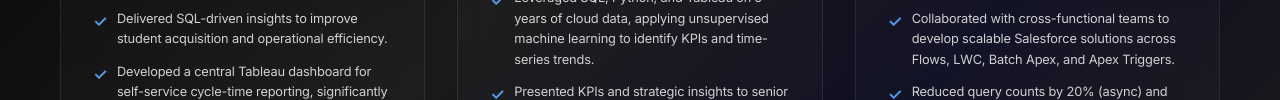
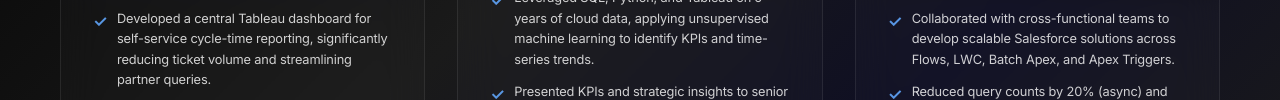
Before and after one commit to VijayAtheli1709/VijayAtheli1709.github.io, a plain HTML site: page index.html in a window 1280 px wide. Shown: the part 1626-1726 px from the top of the page. Drawn offline with nearby package versions, Linux system fonts and the light colour scheme.

Commit message:
Update index.html

```diff
--- a/index.html
+++ b/index.html
@@ -1867,7 +1867,6 @@
                         <div class="description">
                             <ul>
                                 <li>Resolved 2–3 analytics requests per week for university partners by delivering SQL-driven insights to improve student acquisition and operational efficiency.</li>
-                                <li>Delivered SQL-driven insights to improve student acquisition and operational efficiency.</li>
                                 <li>Developed a central Tableau dashboard for self-service cycle-time reporting, significantly reducing ticket volume and streamlining partner queries.</li>
                                 <li>Improved onboarding and cross-team collab by creating a comprehensive data dictionary to support company-wide data training program.</li>
                             </ul>
```
